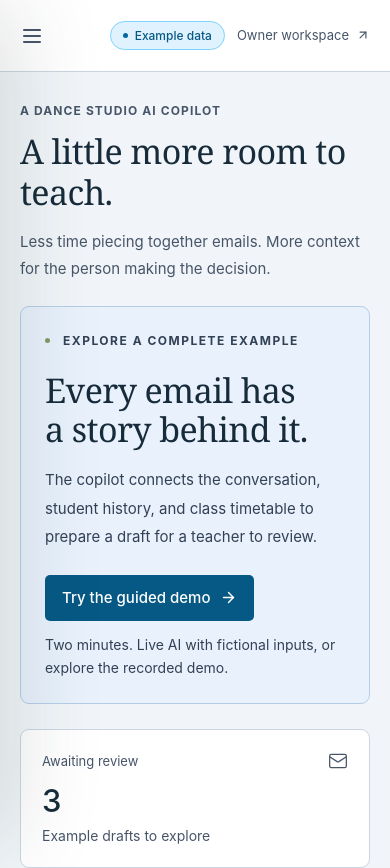
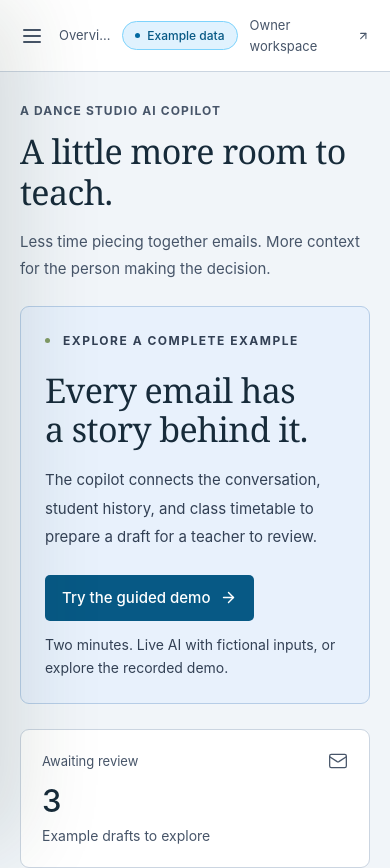
Before and after one commit to manjunjiangclara-cmyk/dance-studio-agent, a React (Vite) app in the folder frontend/: page / in a window 390 px wide. Shown: the top 868 px of the page. Built offline with nearby package versions, Linux system fonts and the light colour scheme; a web font is replaced by a local one.

Commit message:
Show page breadcrumbs in top bar

```diff
--- a/frontend/src/App.tsx
+++ b/frontend/src/App.tsx
@@ -298,6 +298,19 @@ export default function App() {
     ["knowledge", "Studio knowledge", BookOpen],
     ["test-email", workspace ? "Test email" : "Email walkthrough", Send],
   ] as const;
+  const pageLabel =
+    navigation.find(([path]) => path === page)?.[1] ||
+    (page === "tour" ? "Guided demo" : "Overview");
+  const detailLabel =
+    id && page === "reviews"
+      ? "Conversation review"
+      : id && page === "students"
+        ? "Student profile"
+        : page === "knowledge" && id === "documents"
+          ? "Documents"
+          : page === "knowledge" && id === "rules"
+            ? "Rules"
+            : undefined;
   async function logout() {
     try {
       await post("/auth/logout", identity.csrf_token || "");
@@ -375,10 +388,17 @@ export default function App() {
             >
               <Menu />
             </button>
-            <div className="breadcrumb">
-              {workspace ? "Studio Copilot" : "Merri Ballet"} <span>/</span>{" "}
-              {workspace ? "Owner workspace" : "Public walkthrough"}
-            </div>
+            <nav className="breadcrumb" aria-label="Breadcrumb">
+              {detailLabel ? (
+                <>
+                  <Link to={`${base}/${page}`}>{pageLabel}</Link>
+                  <span aria-hidden="true">/</span>
+                  <span aria-current="page">{detailLabel}</span>
+                </>
+              ) : (
+                <span aria-current="page">{pageLabel}</span>
+              )}
+            </nav>
             <div className="topbar-actions">
               <span className={`mode-badge ${workspace ? "owner-badge" : ""}`}>
                 <span />
@@ -1161,10 +1181,6 @@ function ReviewDetail({ id }: { id: string }) {
                 : undefined;
   return (
     <>
-      <Link className="back-link" to={`${base}/reviews`}>
-        <ChevronLeft size={15} />
-        Review queue
-      </Link>
       <PageHeader
         eyebrow={workspace ? "OWNER REVIEW" : "AN EXAMPLE ENQUIRY"}
         title={value.conversation.subject || "Conversation review"}
@@ -1868,10 +1884,6 @@ function StudentPage({ id }: { id: string }) {
   }, [workspace, id]);
   return (
     <>
-      <Link className="back-link" to={`${base}/students`}>
-        <ChevronLeft size={15} />
-        Students
-      </Link>
       <ErrorBox error={error} retry={refresh} />
       {loading ? (
         <Loading />
--- a/frontend/src/style.css
+++ b/frontend/src/style.css
@@ -298,9 +298,24 @@ code,
   font-size: 15px;
   color: #475569;
 }
-.breadcrumb span {
-  padding: 0 12px;
-  color: #475569;
+.breadcrumb {
+  display: flex;
+  align-items: center;
+  min-width: 0;
+}
+.breadcrumb a {
+  color: var(--green);
+}
+.breadcrumb a:hover {
+  text-decoration: underline;
+}
+.breadcrumb span[aria-hidden] {
+  padding: 0 8px;
+}
+.breadcrumb span[aria-current] {
+  overflow: hidden;
+  text-overflow: ellipsis;
+  white-space: nowrap;
 }
 .topbar-actions {
   display: flex;
@@ -2209,7 +2224,7 @@ dd {
     height: 64px;
   }
   .breadcrumb {
-    display: none;
+    font-size: 13px;
   }
   .topbar-actions {
     margin-left: auto;
```
Also changed, not shown: 1 other file (tests, documents, lock files or other folders).
